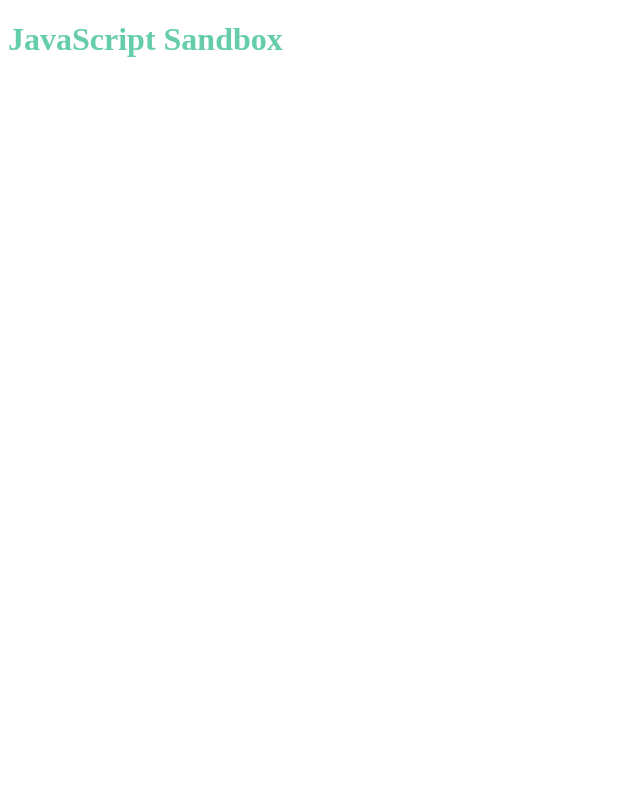
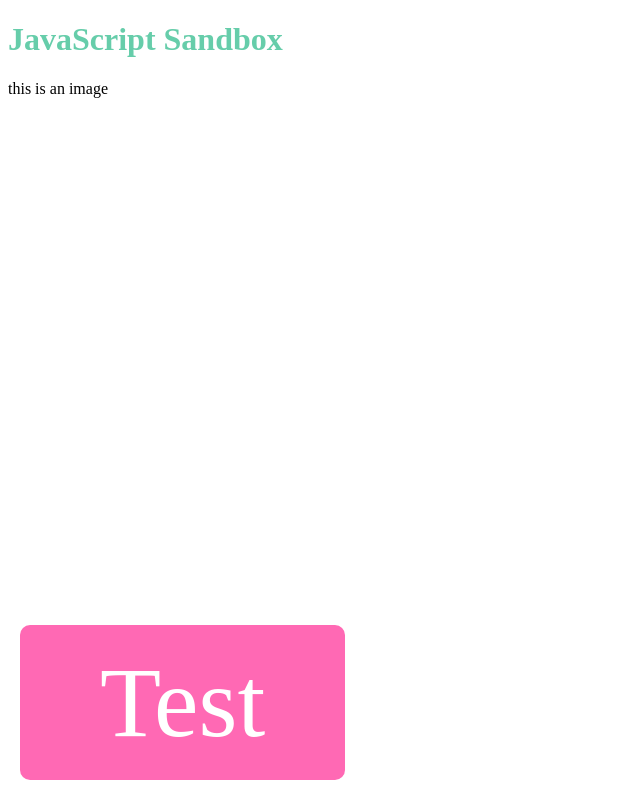
Before and after one commit to lkssmnt/js-sandbox, a plain HTML site: page index.html in a window 1280 px wide. Shown: the whole page, without its empty margins (0-640 px from the left). Drawn offline with Linux system fonts and the light colour scheme.

Commit message:
adding appendChild Test

```diff
--- a/app.js
+++ b/app.js
@@ -0,0 +1,8 @@
+const testBtn = document.querySelector('.test-btn');
+
+const images = document.querySelector('.images');
+const goal = document.querySelector('.goal-div');
+
+testBtn.addEventListener('click', e => {
+    goal.appendChild(images);
+})
--- a/index.html
+++ b/index.html
@@ -9,6 +9,11 @@
 </head>
 <body>
     <h1>JavaScript Sandbox</h1>
+    <div class="test-btn">Test</div>
+    <div class="goal-div"></div>
+    <div class="images">
+        <p>this is an image</p>
+    </div>
 
     <script src="app.js"></script>
 </body>
--- a/scss/style.css
+++ b/scss/style.css
@@ -1,3 +1,15 @@
 h1 {
     color: mediumaquamarine;
 }
+
+.test-btn {
+    color: white;
+    font-size: 100px;
+    background-color: hotpink;
+    position: absolute;
+    left: 20px;
+    bottom: 20px;
+    border-radius: 10px;
+    padding: 20px 80px;
+    cursor: pointer;
+}
```
